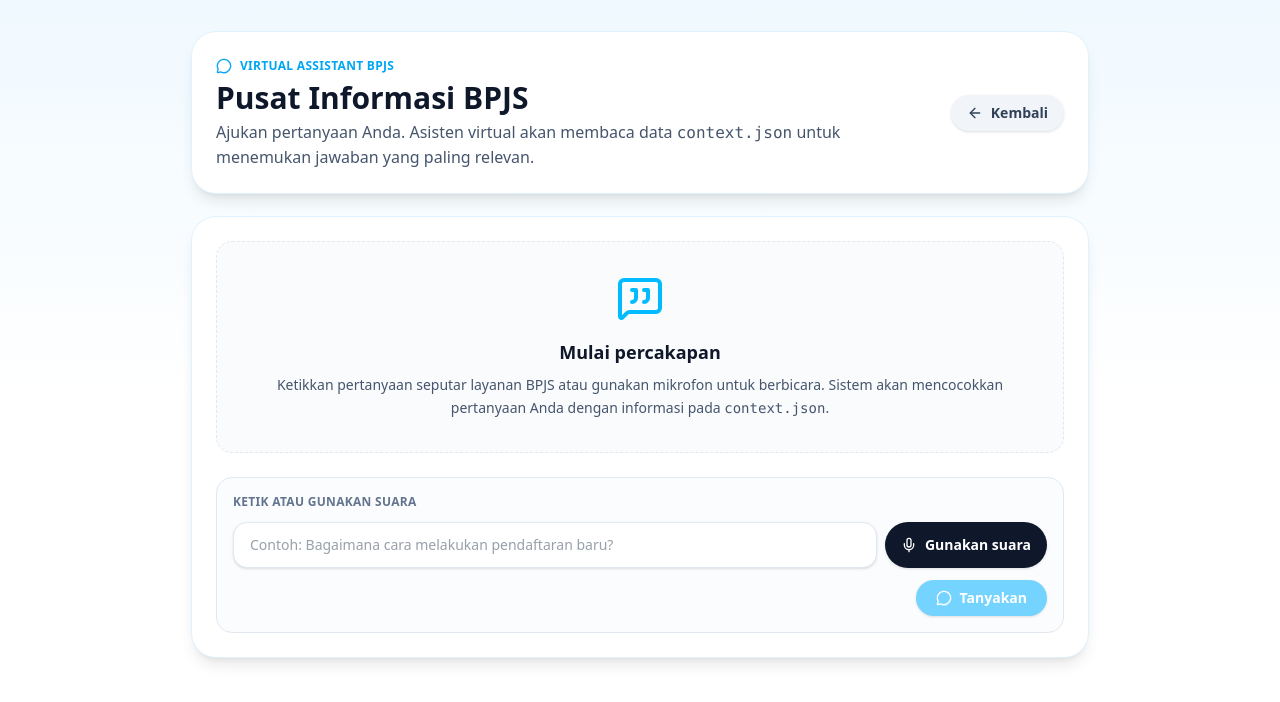
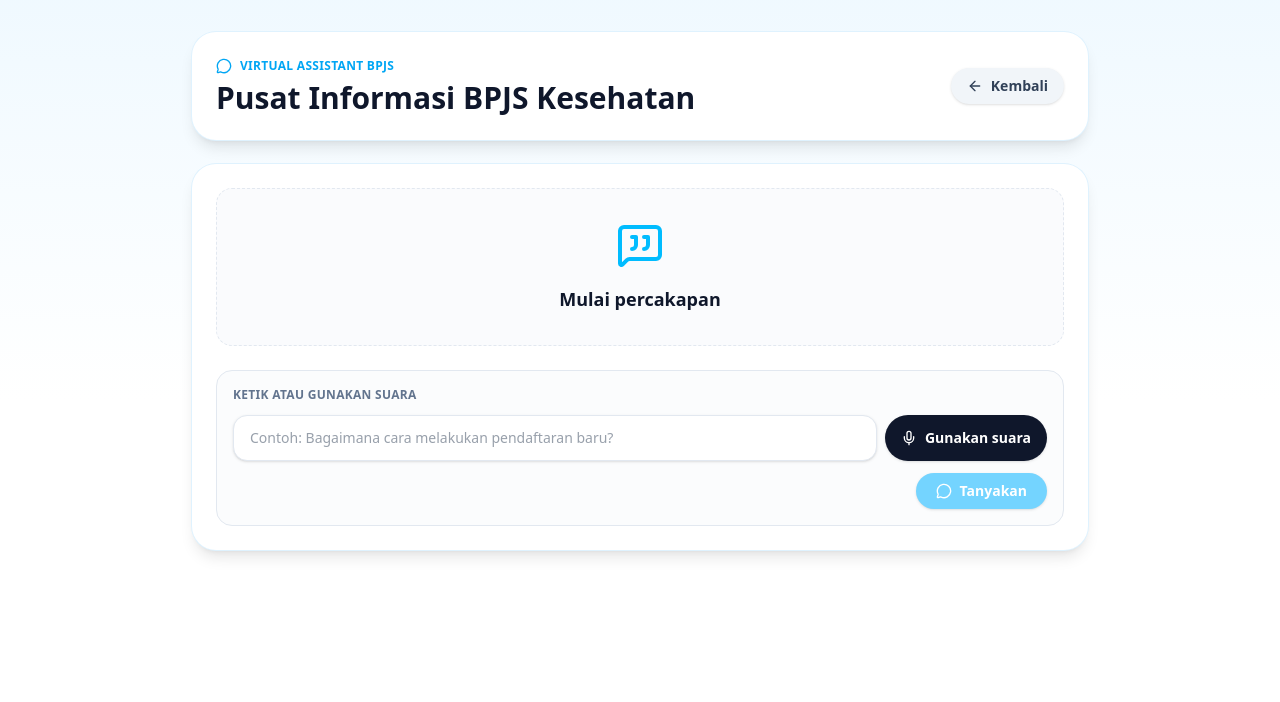
Before and after one commit to alchemn/va-bpjs, a Next.js app: page /informasi in a window 1280 px wide. Shown: the top 702 px of the page. Built offline with nearby package versions, Linux system fonts and the light colour scheme.

Commit message:
sesuaikan lagi

```diff
--- a/app/administrasi/page.tsx
+++ b/app/administrasi/page.tsx
@@ -202,7 +202,7 @@
                                       }}
                                       className={`w-full rounded-xl px-4 py-3 text-left text-sm transition ${
                                         isActive
-                                          ? "bg-sky-600 font-medium text-white shadow"
+                                          ? "bg-green-600 font-medium text-black shadow"
                                           : "bg-white text-slate-700 hover:bg-slate-100"
                                       }`}
                                     >
--- a/app/informasi/page.tsx
+++ b/app/informasi/page.tsx
@@ -338,13 +338,8 @@
               Virtual Assistant BPJS
             </p>
             <h1 className="text-2xl font-bold text-slate-900 md:text-3xl">
-              Pusat Informasi BPJS
+              Pusat Informasi BPJS Kesehatan
             </h1>
-            <p className="text-sm text-slate-600 md:text-base">
-              Ajukan pertanyaan Anda. Asisten virtual akan membaca data{" "}
-              <code>context.json</code> untuk menemukan jawaban yang paling
-              relevan.
-            </p>
           </div>
           <Link
             href="/"
@@ -377,11 +372,6 @@
                 <div className="space-y-2">
                   <p className="text-lg font-semibold text-slate-900">
                     Mulai percakapan
-                  </p>
-                  <p className="text-sm leading-relaxed">
-                    Ketikkan pertanyaan seputar layanan BPJS atau gunakan mikrofon
-                    untuk berbicara. Sistem akan mencocokkan pertanyaan Anda
-                    dengan informasi pada <code>context.json</code>.
                   </p>
                 </div>
               </div>
--- a/app/pengaduan/page.tsx
+++ b/app/pengaduan/page.tsx
@@ -152,11 +152,8 @@
               Virtual Assistant BPJS
             </p>
             <h1 className="text-2xl font-bold text-slate-900 md:text-3xl">
-              Pendampingan Pengaduan
+               Pengaduan
             </h1>
-            <p className="text-sm text-slate-600 md:text-base">
-              Kami bantu arahkan langkah pengaduan Anda agar tersampaikan dengan baik.
-            </p>
           </div>
           <Link
             href="/"
--- a/components/header/ActionButtons.tsx
+++ b/components/header/ActionButtons.tsx
@@ -1,13 +1,33 @@
-"use client"
-import {useState} from "react";
+"use client";
+
+import { useEffect, useRef, useState } from "react";
 import Link from "next/link";
-import { PhoneCall,Phone, MessageCircle } from "lucide-react";
+import { PhoneCall, Phone, MessageCircle } from "lucide-react";
 import { Button } from "../ui/button";
 
 export default function ActionButtons() {
-  const [open,setOpen] = useState(false)
+  const [open, setOpen] = useState(false);
+  const dropdownRef = useRef<HTMLDivElement>(null);
+
+  // Tutup dropdown saat klik di luar elemen
+  useEffect(() => {
+    function handleClickOutside(event: MouseEvent) {
+      if (
+        dropdownRef.current &&
+        !dropdownRef.current.contains(event.target as Node)
+      ) {
+        setOpen(false);
+      }
+    }
+
+    document.addEventListener("mousedown", handleClickOutside);
+    return () => {
+      document.removeEventListener("mousedown", handleClickOutside);
+    };
+  }, []);
+
   return (
-    <div className="flex items-center gap-2">
+    <div className="relative flex items-center gap-2">
       <Button
         asChild
         variant="secondary"
@@ -15,21 +35,20 @@
       >
         <Link href="#categories">Jelajahi Layanan</Link>
       </Button>
-      <div className="relative">
+
+      <div className="relative" ref={dropdownRef}>
         <Button
-        asChild
           onClick={() => setOpen(!open)}
           className="rounded-full bg-sky-600 px-4 py-2 text-sm font-semibold text-white shadow-sm hover:bg-sky-700"
         >
-        <Link href="#contact" className="inline-flex items-center gap-2">
-          <PhoneCall className="h-4 w-4" />
+          <PhoneCall className="h-4 w-4 mr-2" />
           Butuh Bantuan?
-        </Link>
         </Button>
+
         {open && (
           <div className="absolute right-0 mt-2 w-44 rounded-xl border border-sky-100 bg-white shadow-lg animate-in fade-in slide-in-from-top-1">
             <Link
-              href="https://wa.me/62811816565"
+              href="https://wa.me/628118165165"
               target="_blank"
               className="flex items-center gap-2 px-4 py-2 text-sm hover:bg-sky-50 text-sky-700"
             >
@@ -37,7 +56,7 @@
               WhatsApp
             </Link>
             <a
-              href="tel:+165"
+              href="tel:165"
               className="flex items-center gap-2 px-4 py-2 text-sm hover:bg-sky-50 text-sky-700"
             >
               <Phone className="h-4 w-4" />
```
Lines whose indentation alone changed are shown as unchanged.
